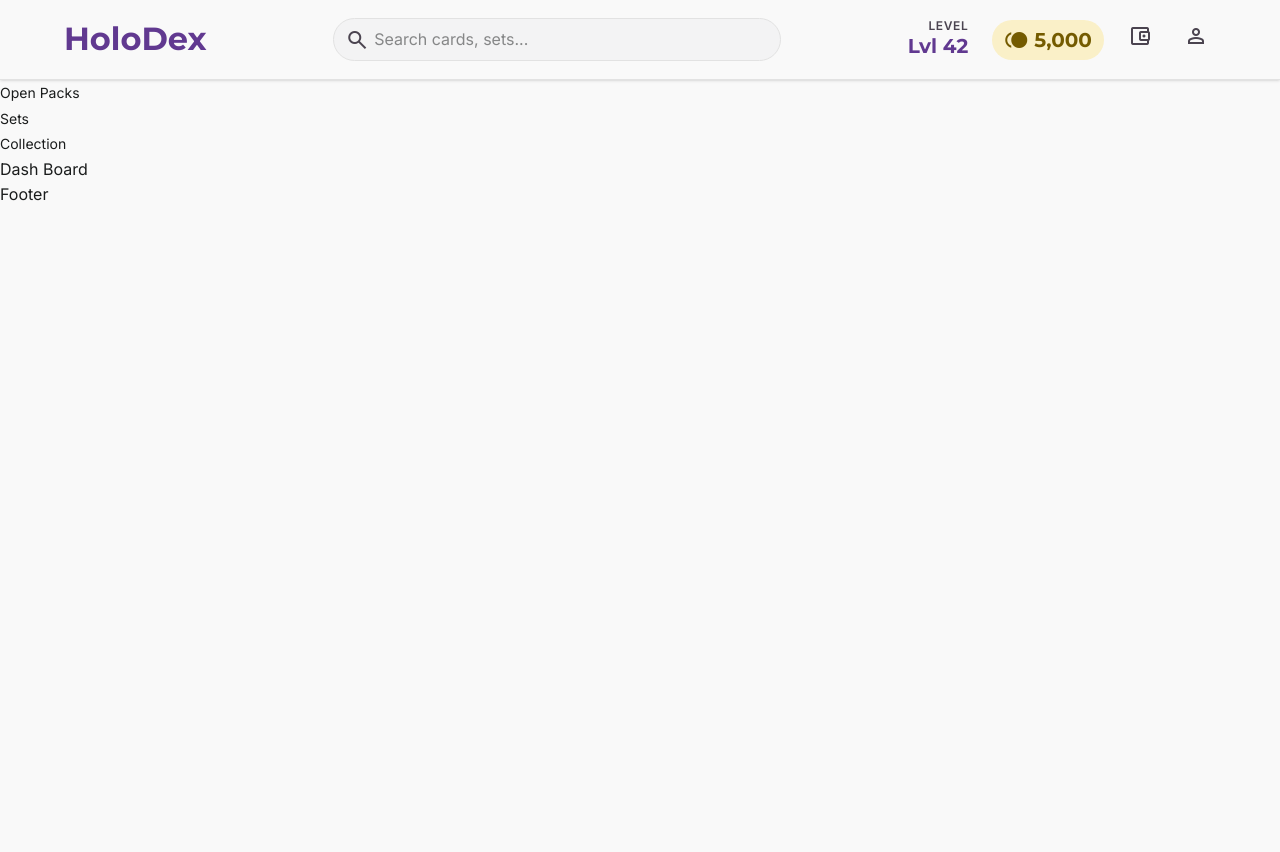
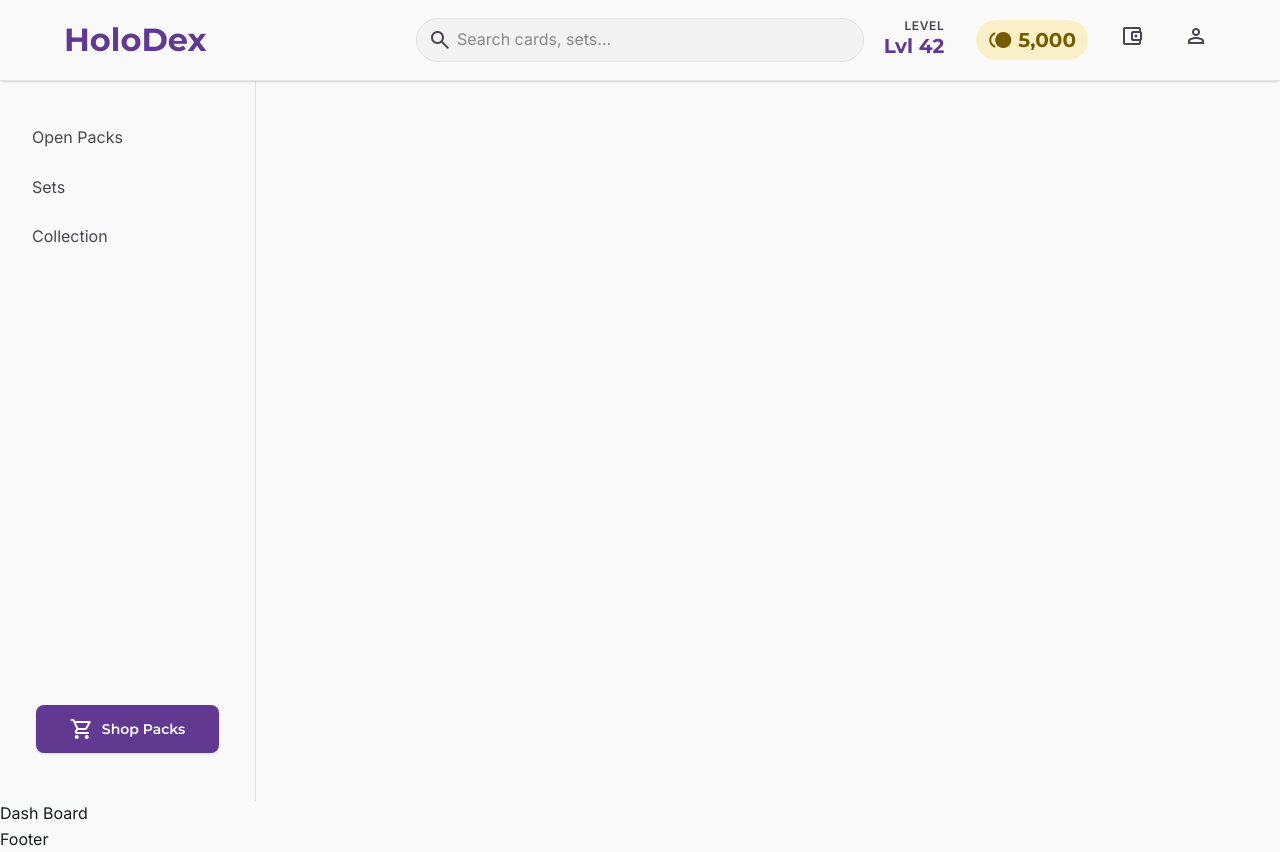
Before and after one commit to Awreally/HoloDex, a React (Vite) app in the folder packages/frontend/: page / in a window 1280 px wide. Before the commit the page ends 800 px from the top, so only its background shows below. Built offline with nearby package versions, Linux system fonts and the light colour scheme; no server answers.

Commit message:
Styling to sidenav

```diff
--- a/packages/frontend/src/components/layout/navigation/SideNavBar.tsx
+++ b/packages/frontend/src/components/layout/navigation/SideNavBar.tsx
@@ -2,13 +2,23 @@ import { navLinks } from "./sideNavConfig";
 import { SideNavItem } from "./SideNavItem";
 
 export function SideNavbar() {
-    return(
-        <aside>
+  return (
+    <aside className="sticky top-20 z-40 hidden h-[calc(100vh-5rem)] w-64 flex-col border-r border-surface-variant bg-surface py-8 md:flex">
+      <nav aria-label="Main" className="flex flex-1 flex-col gap-1 px-3">
         <ul>
           {navLinks.map((link) => (
             <SideNavItem key={link.to} {...link} />
           ))}
         </ul>
+        <div className="mt-auto px-6 pb-4">
+          <button className="ambient-shadow-hover flex w-full items-center justify-center gap-2 rounded-lg bg-primary px-4 py-3 font-title-md text-title-md text-sm text-on-primary shadow-sm transition-colors hover:bg-primary-container">
+            <span className="material-symbols-outlined text-sm">
+              shopping_cart
+            </span>
+            Shop Packs
+          </button>
+        </div>
+      </nav>
     </aside>
-    )
+  );
 }
--- a/packages/frontend/src/components/layout/navigation/SideNavItem.tsx
+++ b/packages/frontend/src/components/layout/navigation/SideNavItem.tsx
@@ -2,19 +2,19 @@ import { NavLink } from "react-router";
 import clsx from "clsx";
 import type { NavLinkItem } from "./sideNavConfig";
 
-export const SideNavItem = ({ to, label, end}: NavLinkItem) => (
-    <li>
+export const SideNavItem = ({ to, label, end }: NavLinkItem) => (
+  <li >
     <NavLink
       to={to}
       end={end}
-            className={({ isActive}) =>
+      className={({ isActive }) =>
         clsx(
-                    "text-sm font-medium",
-                isActive ? "text-accent" : "text-ink hover:text-accent"
+           "flex items-center gap-2 rounded-lg border-l-4 px-4 py-3 transition-all hover:translate-x-1",
+          isActive ? "border-primary bg-primary-fixed/20 font-bold text-primary" : "border-transparent text-on-surface-variant hover:border-surface-variant hover:bg-surface-container-low",
         )
       }
     >
       {label}
     </NavLink>
   </li>
-)
+);
--- a/packages/frontend/src/components/layout/navigation/TopNavBar.tsx
+++ b/packages/frontend/src/components/layout/navigation/TopNavBar.tsx
@@ -1,13 +1,14 @@
 export default function TopNavBar() {
   return (
-    <header className="sticky top-0 z-50 w-full max-w-container-max mx-auto flex justify-between items-center h-20 px-margin-desktop bg-surface border-b border-surface-variant shadow-sm">
+    <header className="sticky top-0 z-50 w-full bg-surface border-b border-surface-variant shadow-sm">
+      <div className="relative w-full max-w-container-max mx-auto flex items-center justify-between h-20 px-margin-desktop">
         <div className="flex items-center gap-4">
           <span className="font-headline-lg text-headline-lg font-bold text-primary">
             HoloDex
           </span>
         </div>
 
-      <div className="flex-1 max-w-md mx-8 hidden md:block">
+        <div className="absolute left-1/2 -translate-x-1/2 w-full max-w-md hidden md:block">
           <div className="relative w-full">
             <span className="material-symbols-outlined absolute left-3 top-1/2 -translate-y-1/2 text-on-surface-variant">
               search
@@ -20,7 +21,7 @@ export default function TopNavBar() {
           </div>
         </div>
 
-      <div className="flex items-center gap-6">
+        <div className="flex items-center gap-8">
           <div className="flex flex-col items-end">
             <span className="font-label-sm text-label-sm text-on-surface-variant uppercase tracking-wider">
               Level
@@ -30,7 +31,7 @@ export default function TopNavBar() {
             </span>
           </div>
 
-        <div className="flex gap-4 items-center">
+          <div className="flex gap-6 items-center">
             <button
               title="5,000 Coins"
               className="flex items-center gap-1.5 px-3 py-1.5 rounded-full bg-secondary-container/20 text-on-secondary-container hover:bg-secondary-container/30 transition-colors"
@@ -55,6 +56,7 @@ export default function TopNavBar() {
             </button>
           </div>
         </div>
+      </div>
     </header>
   );
 }
```
Lines whose indentation alone changed are shown as unchanged.
